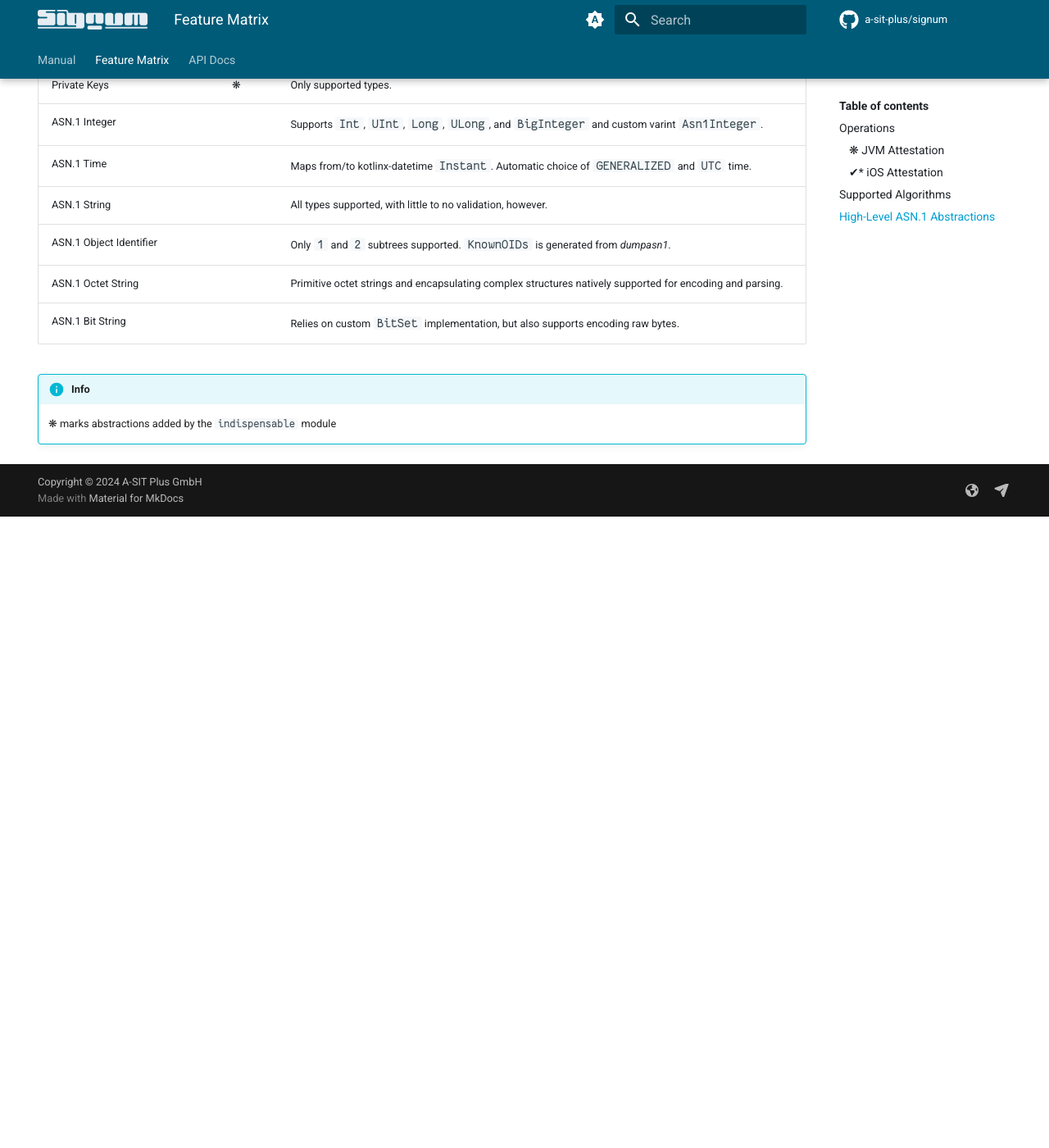
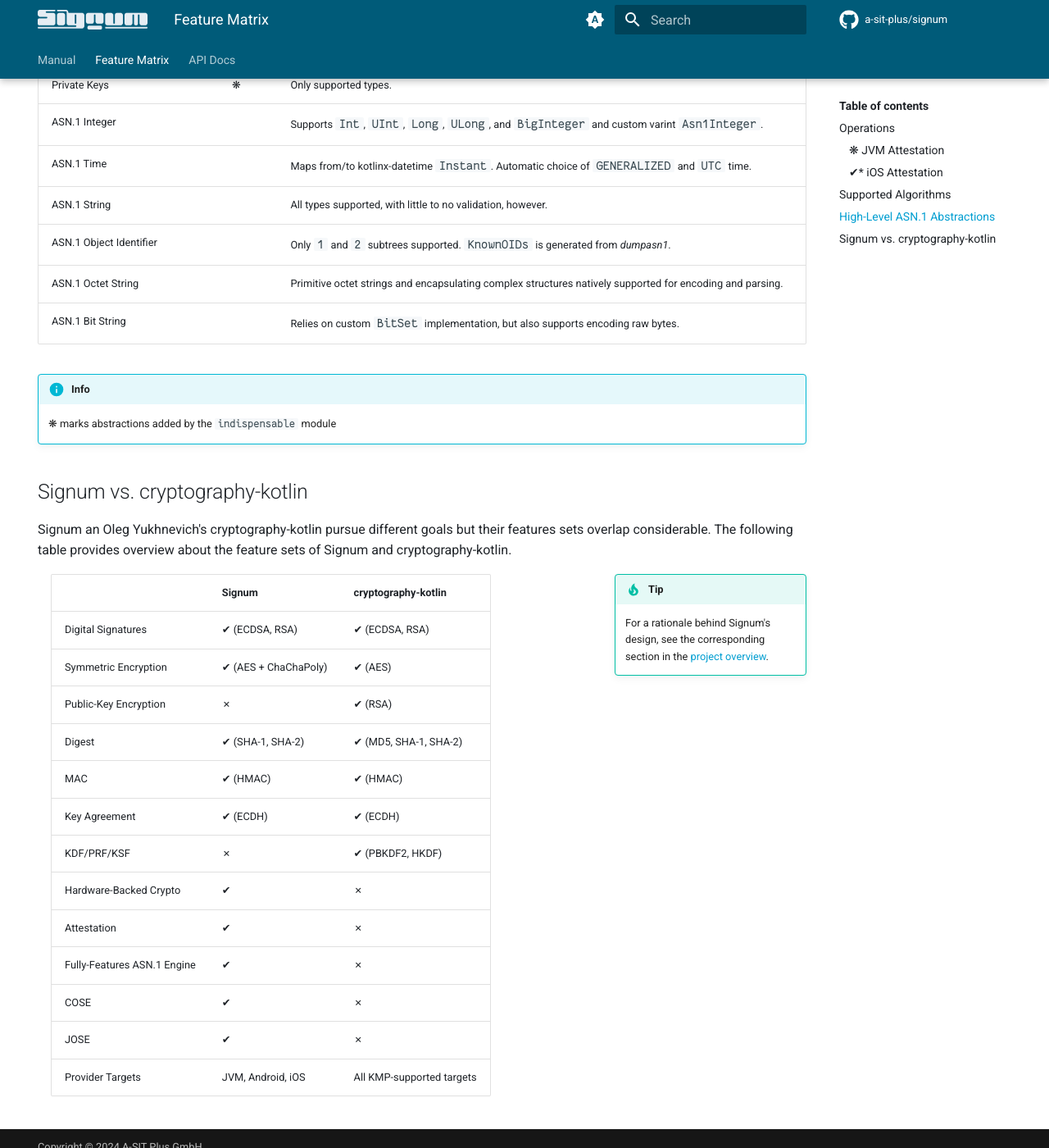
Before and after one commit to a-sit-plus/signum, an MkDocs documentation site: the page built from docs/docs/features.md, in a window 1280 px wide and 1400 px high, scrolled down 2569 px. Shown: the whole window at 82% size. Built offline with MkDocs 1.6.1 and Material for MkDocs 9.7.7, drawn with Linux system fonts in a browser that asks for light colours; comment, search, counter and statistics services are not loaded; before the commit the page ends 3199 px from its top, so only the background shows below that.

Commit message:
related work

```diff
--- a/docs/docs/features.md
+++ b/docs/docs/features.md
@@ -71,7 +71,7 @@
 Combined these two modules provide the following abstractions:
 
 | Abstraction                  |   | Remarks                                                                                                                                                                              |
-|------------------------------|::|--------------------------------------------------------------------------------------------------------------------------------------------------------------------------------------|
+|------------------------------|:-:|--------------------------------------------------------------------------------------------------------------------------------------------------------------------------------------|
 | X.509 Certificate            | ❋ | Only supported algorithms can be parsed as certificate.<br> Certificates containing other algorithm can be parsed as generic ASN.1 structure. Parser is too lenient in some aspects. |
 | X.509 Certificate Extension  | ❋ | Almost no predefined extensions. Need to be manually created.                                                                                                                        |
 | Relative Distinguished Names | ❋ | Rather barebones with little to no validation.                                                                                                                                       |
@@ -81,8 +81,8 @@
 | X.509 Signature Algorithm    | ❋ | Only supported algorithms.                                                                                                                                                           |
 | Public Keys                  | ❋ | Only supported types.                                                                                                                                                                |
 | Private Keys                 | ❋ | Only supported types.                                                                                                                                                                |
-| ASN.1 Integer                |   | Supports `Int`, `UInt`, `Long`, `ULong`, and `BigInteger` and custom varint `Asn1Integer`.                                                                                                                            |
-| ASN.1 Time                   |   | Maps from/to kotlinx-datetime `Instant`. Automatic choice of `GENERALIZED` and  `UTC` time.                                                                                           |
+| ASN.1 Integer                |   | Supports `Int`, `UInt`, `Long`, `ULong`, and `BigInteger` and custom varint `Asn1Integer`.                                                                                           |
+| ASN.1 Time                   |   | Maps from/to kotlinx-datetime `Instant`. Automatic choice of `GENERALIZED` and  `UTC` time.                                                                                          |
 | ASN.1 String                 |   | All types supported, with little to no validation, however.                                                                                                                          |
 | ASN.1 Object Identifier      |   | Only `1` and `2` subtrees supported. `KnownOIDs` is generated from _dumpasn1_.                                                                                                       |
 | ASN.1 Octet String           |   | Primitive octet strings and encapsulating complex structures natively supported for encoding and parsing.                                                                            |
@@ -90,3 +90,28 @@
 
 !!! info
     ❋ marks abstractions added by the `indispensable` module
+
+## Signum vs. cryptography-kotlin
+
+Signum an Oleg Yukhnevich's cryptography-kotlin pursue different goals but their features sets
+overlap considerable.
+The following table provides overview about the feature sets of Signum and cryptography-kotlin.
+
+!!! tip inline end
+    For a rationale behind Signum's design, see the corresponding section in the [project overview](index.md#rationale).
+
+|                             | Signum               | cryptography-kotlin       |
+|-----------------------------|----------------------|---------------------------|
+| Digital Signatures          | ✔ (ECDSA, RSA)       | ✔ (ECDSA, RSA)            |
+| Symmetric Encryption        | ✔ (AES + ChaChaPoly) | ✔ (AES)                   |
+| Public-Key Encryption       | ✗                    | ✔ (RSA)                   |
+| Digest                      | ✔ (SHA-1, SHA-2)     | ✔ (MD5, SHA-1, SHA-2)     |
+| MAC                         | ✔ (HMAC)             | ✔ (HMAC)                  |
+| Key Agreement               | ✔ (ECDH)             | ✔ (ECDH)                  |
+| KDF/PRF/KSF                 | ✗                    | ✔ (PBKDF2, HKDF)          |
+| Hardware-Backed Crypto      | ✔                    | ✗                         |
+| Attestation                 | ✔                    | ✗                         |
+| Fully-Features ASN.1 Engine | ✔                    | ✗                         |
+| COSE                        | ✔                    | ✗                         |
+| JOSE                        | ✔                    | ✗                         |
+| Provider Targets            | JVM, Android, iOS    | All KMP-supported targets |
```
Also changed, not shown: docs/docs/index.md (+40 -0 lines), README.md.
